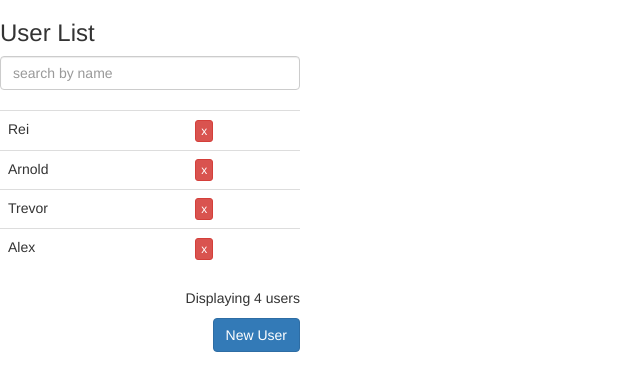
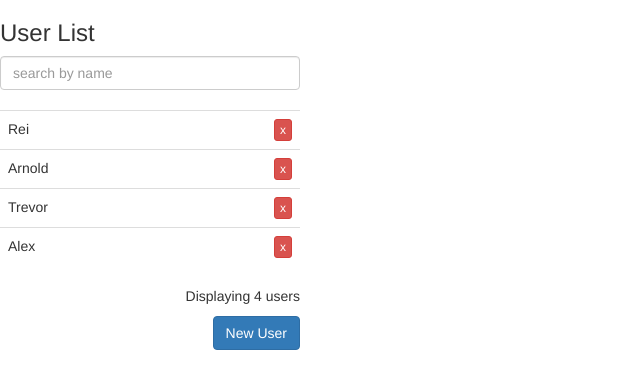
Before and after one commit to reicolina/userlist-backbone, a plain HTML site: page index.html in a window 1280 px wide. Shown: the whole page, without its empty margins (0-640 px from the left). Drawn offline with nearby package versions, Linux system fonts and the light colour scheme.

Commit message:
fixed button alignment

```diff
--- a/index.html
+++ b/index.html
@@ -11,19 +11,19 @@
 		<table class="table table-hover .table-condensed">
 			<tr>
 				<td>Rei</td>
-				<td><button class="btn btn-danger btn-xs">x</button></td>
+				<td><button class="btn btn-danger btn-xs pull-right">x</button></td>
 			</tr>
 			<tr>
 				<td>Arnold</td>
-				<td><button class="btn btn-danger btn-xs">x</button></td>
+				<td><button class="btn btn-danger btn-xs pull-right">x</button></td>
 			</tr>
 			<tr>
 				<td>Trevor</td>
-				<td><button class="btn btn-danger btn-xs">x</button></td>
+				<td><button class="btn btn-danger btn-xs pull-right">x</button></td>
 			</tr>
 			<tr>
 				<td>Alex</td>
-				<td><button class="btn btn-danger btn-xs">x</button></td>
+				<td><button class="btn btn-danger btn-xs pull-right">x</button></td>
 			</tr>
 		</table>
 		<p class="text-right">Displaying 4 users</p>
```
